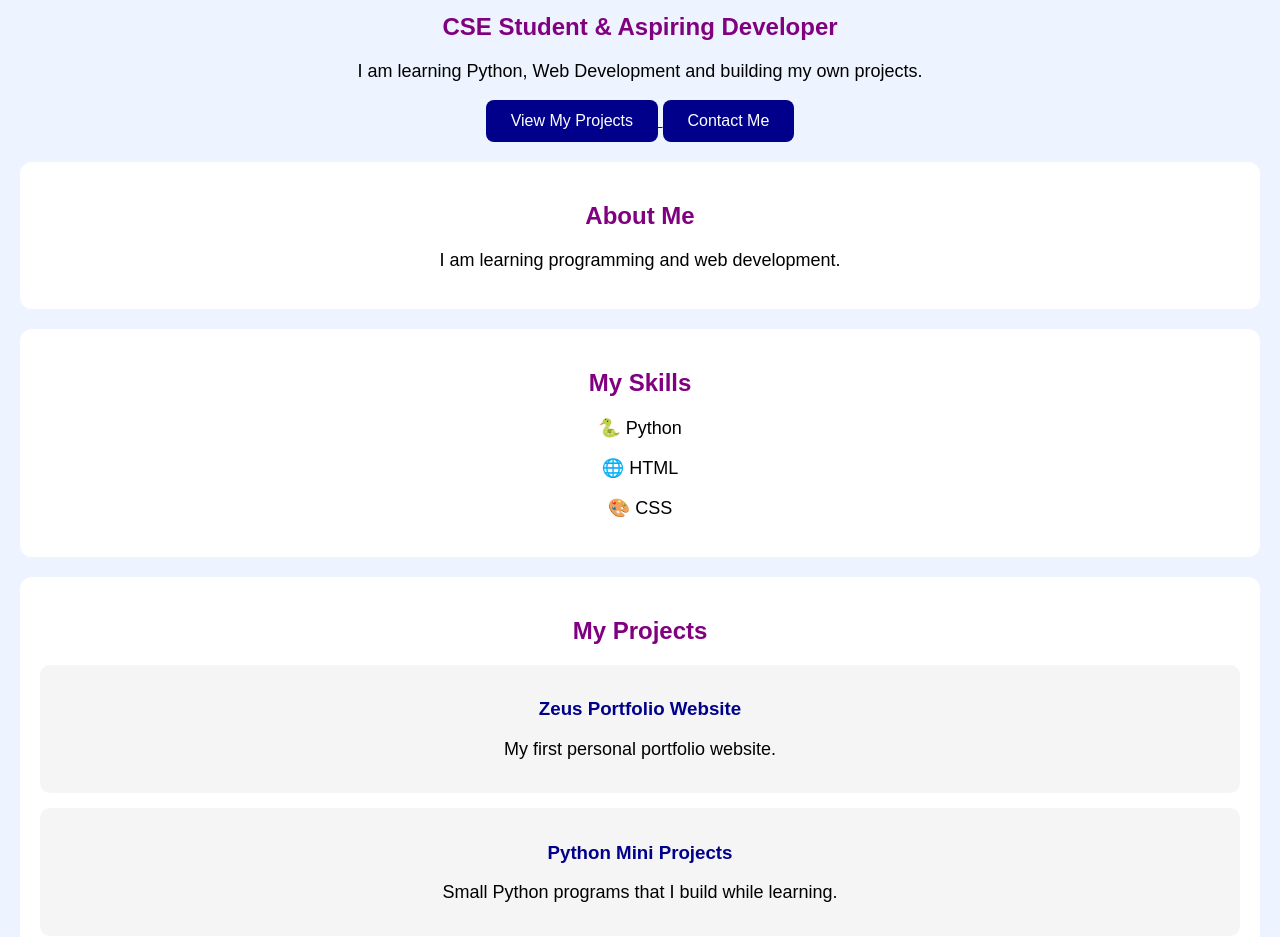
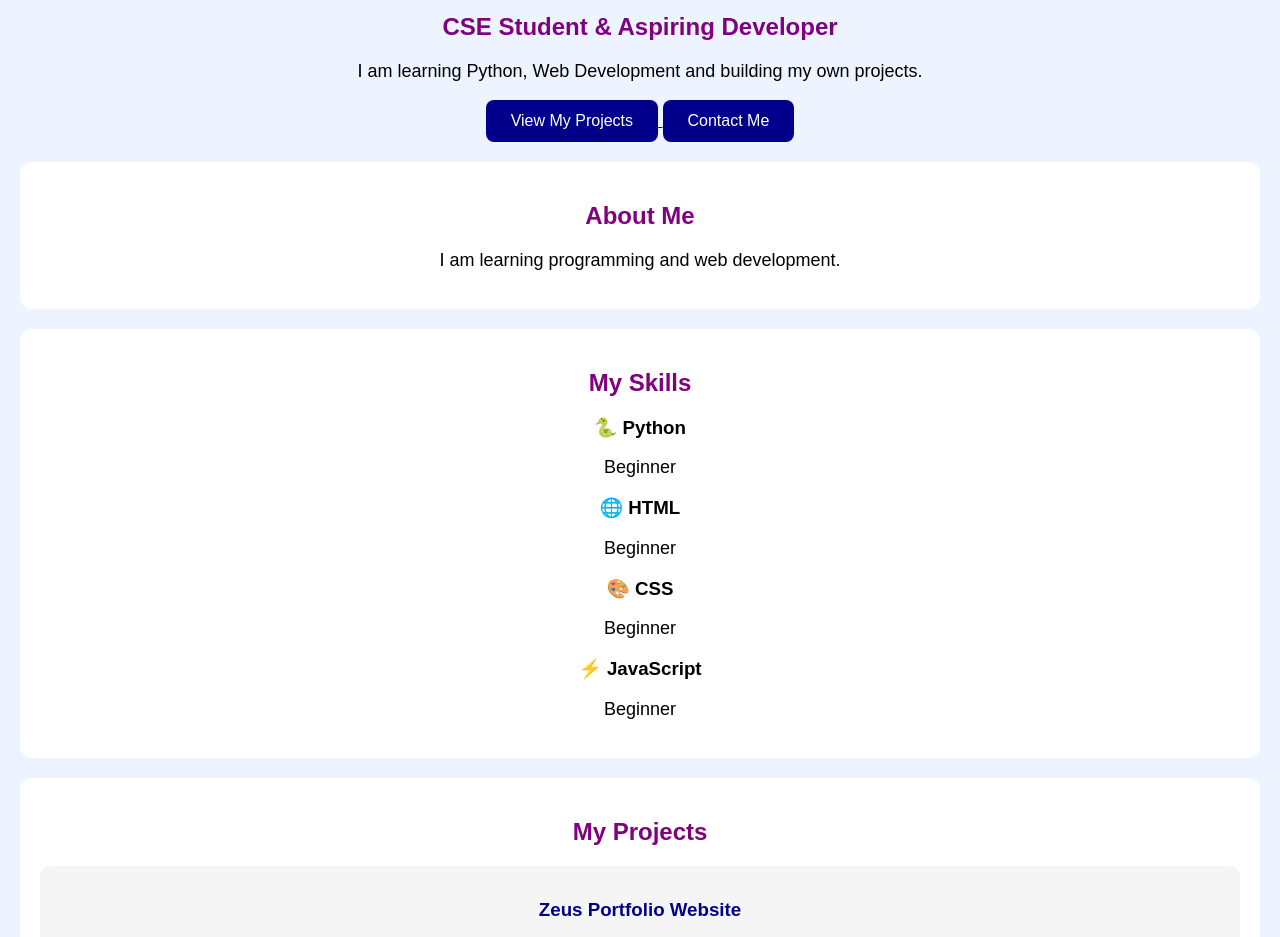
Before and after one commit to zeuszeus1426/my-website, a plain HTML site: page index.html in a window 1280 px wide. Shown: the part 158-1095 px from the top of the page. Drawn offline with Linux system fonts and the light colour scheme.

Commit message:
Update index.html

```diff
--- a/index.html
+++ b/index.html
@@ -35,11 +35,32 @@
     </div>
 
     <div class="skills" id="skills">
-        <h2>My Skills</h2>
-        <p>🐍 Python</p>
-        <p>🌐 HTML</p>
-        <p>🎨 CSS</p>
+    <h2>My Skills</h2>
+
+    <div class="skills-container">
+
+        <div class="skill-card">
+            <h3>🐍 Python</h3>
+            <p>Beginner</p>
+        </div>
+
+        <div class="skill-card">
+            <h3>🌐 HTML</h3>
+            <p>Beginner</p>
+        </div>
+
+        <div class="skill-card">
+            <h3>🎨 CSS</h3>
+            <p>Beginner</p>
+        </div>
+
+        <div class="skill-card">
+            <h3>⚡ JavaScript</h3>
+            <p>Beginner</p>
+        </div>
+
     </div>
+</div>
 
     <div class="projects" id="projects">
         <h2>My Projects</h2>
```
